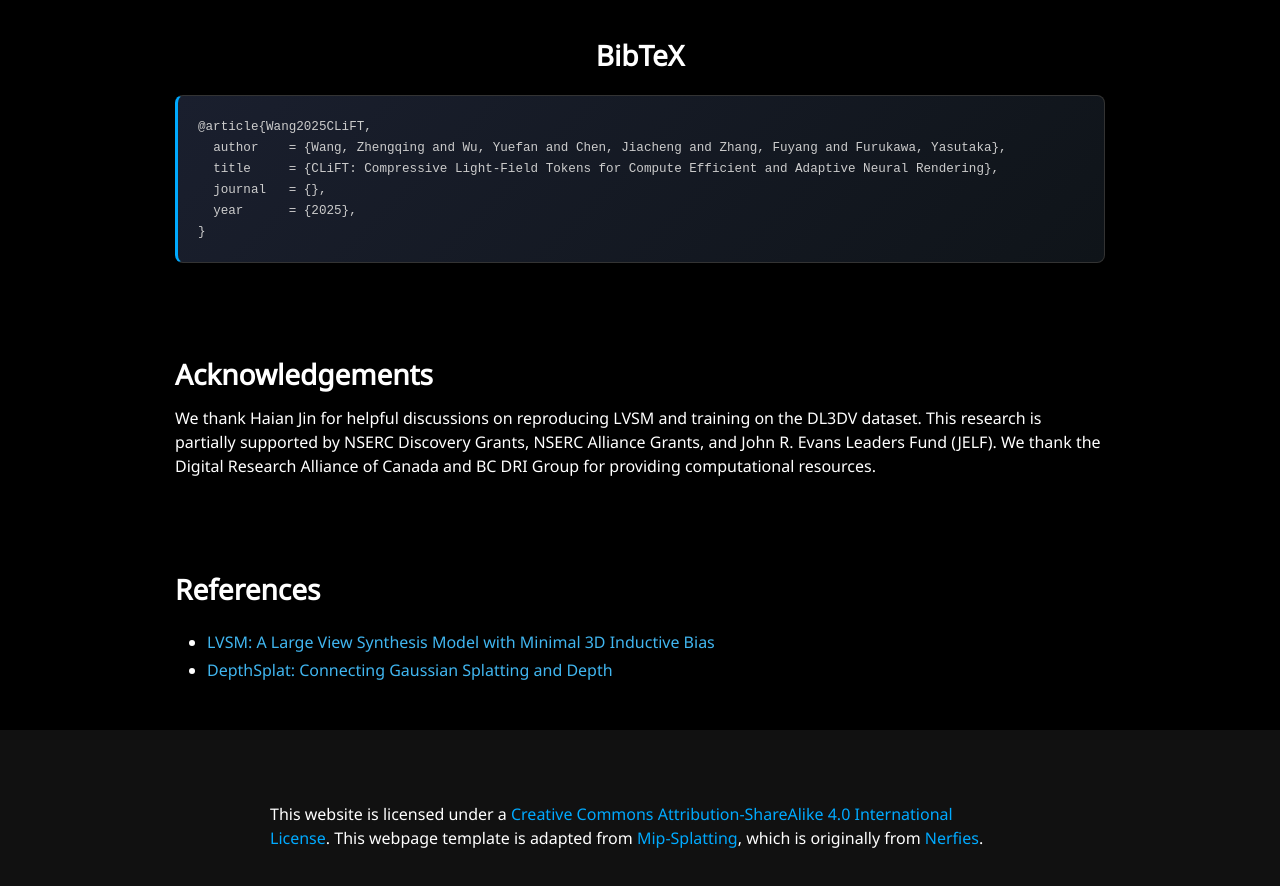
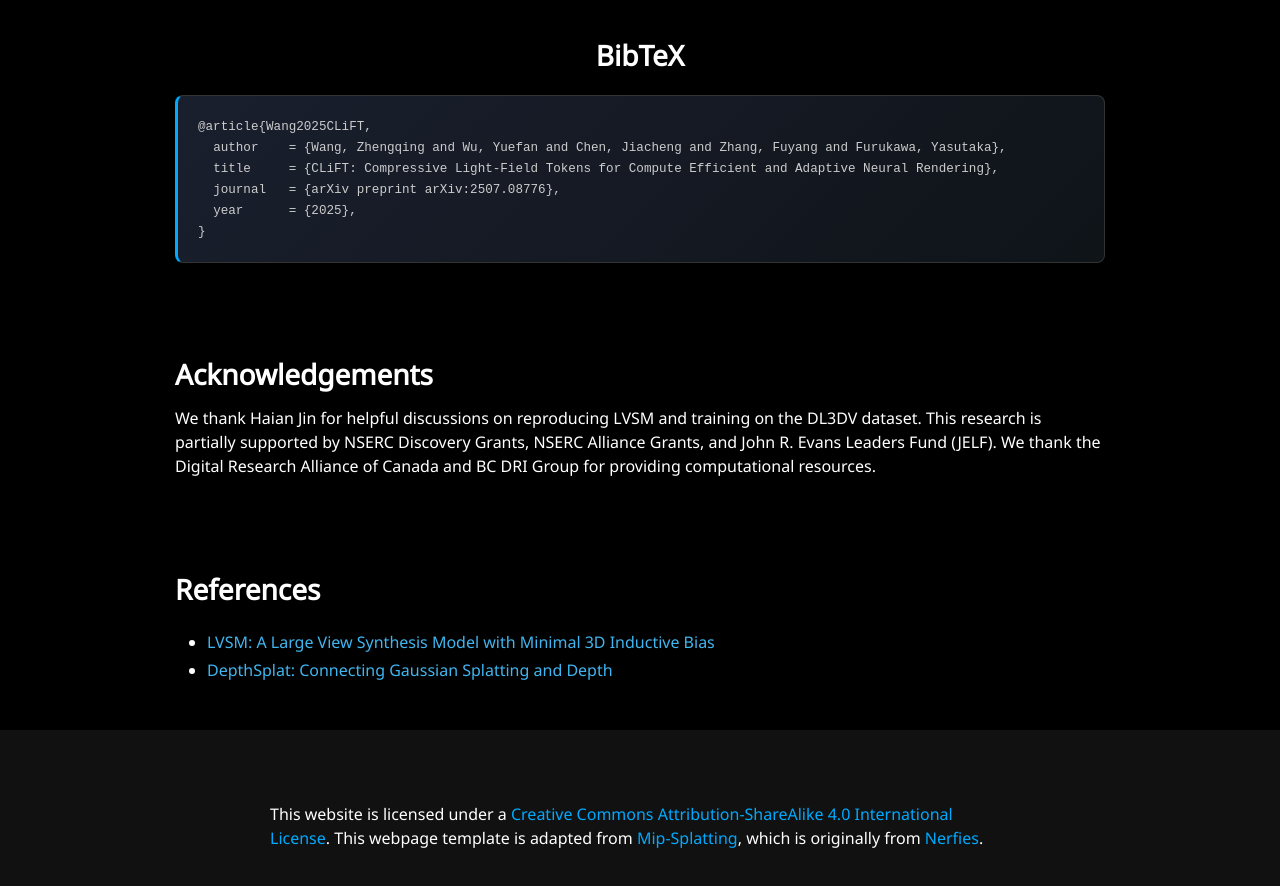
Before and after one commit to clift-nvs/clift-nvs.github.io, a plain HTML site: page index.html in a window 1280 px wide. Shown: the part 7240-8126 px from the top of the page. Drawn offline with nearby package versions, Linux system fonts and the light colour scheme; some icons are missing; a web font is replaced by a local one.

Commit message:
update bibtex

```diff
--- a/index.html
+++ b/index.html
@@ -349,7 +349,7 @@
     <pre class="bibtex-container"><code>@article{Wang2025CLiFT,
   author    = {Wang, Zhengqing and Wu, Yuefan and Chen, Jiacheng and Zhang, Fuyang and Furukawa, Yasutaka},
   title     = {CLiFT: Compressive Light-Field Tokens for Compute Efficient and Adaptive Neural Rendering},
-  journal   = {},
+  journal   = {arXiv preprint arXiv:2507.08776},
   year      = {2025},
 }</code></pre>
   </div>
```
